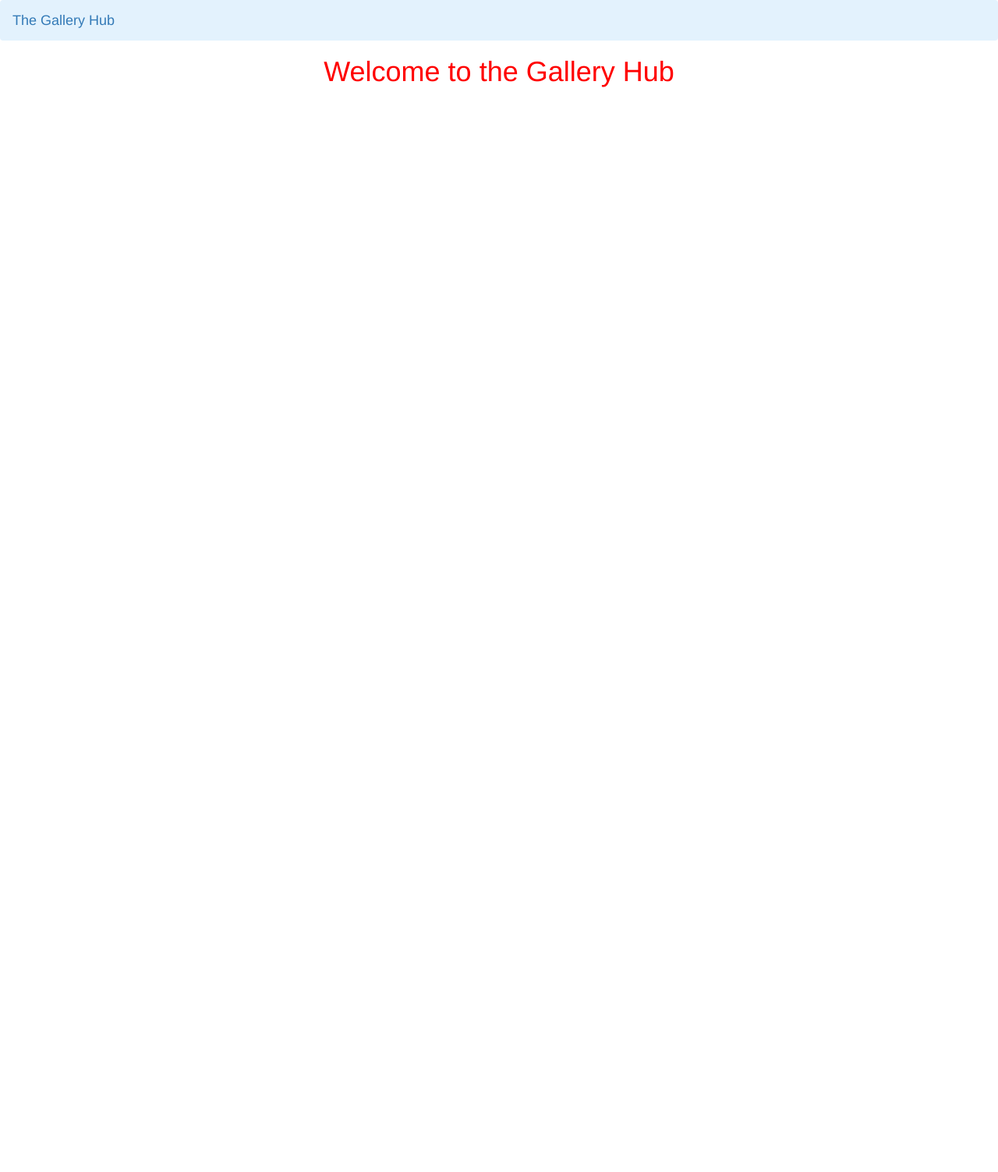
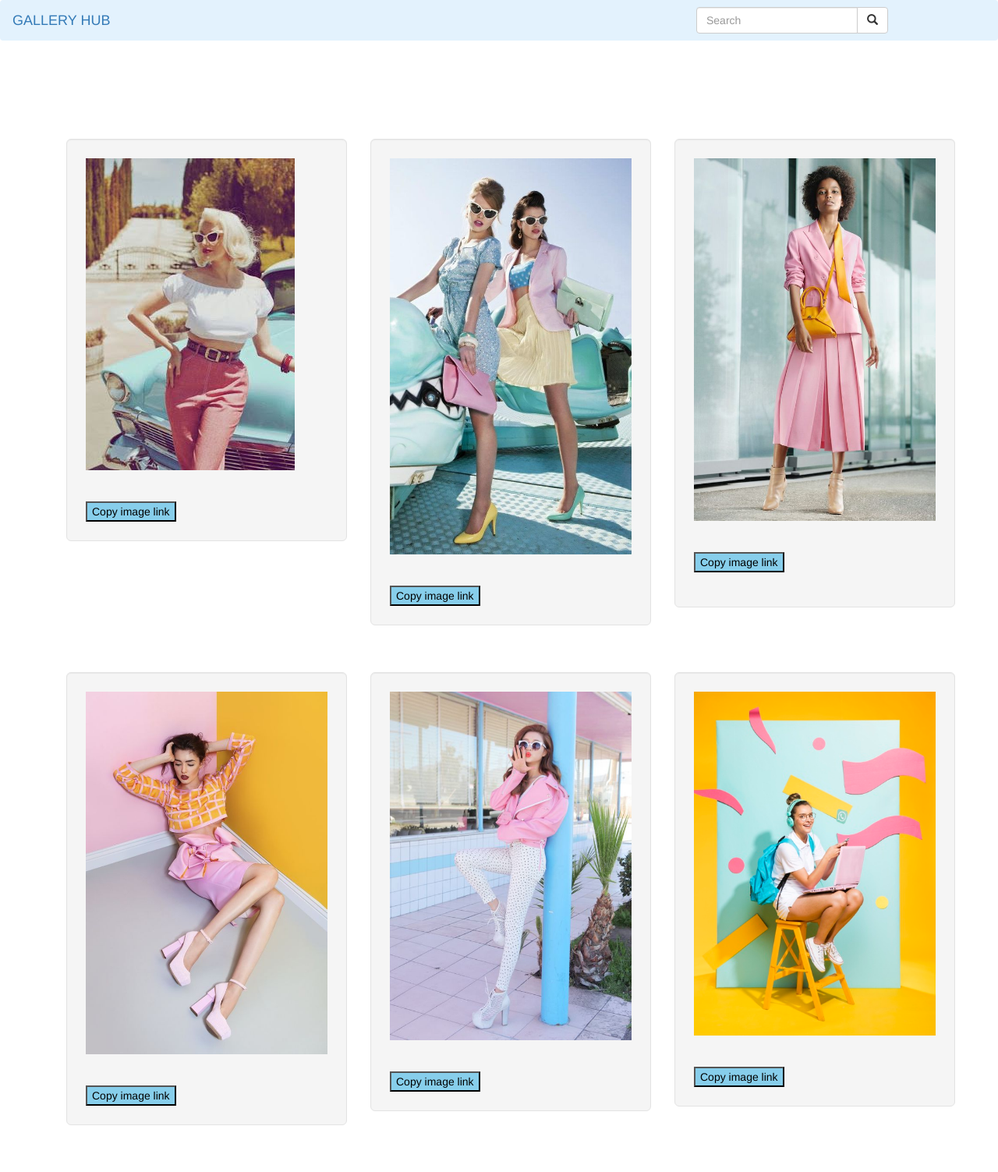
Before and after one commit to YomiRich/GalleryHub, a Django app: a page that uses gallery/templates/base.html in a window 1280 px wide. Shown: the whole page at 78% size. Before the commit the page ends 112 px from the top, so only its background shows below. Run offline with Django 3.2, Linux system fonts and the light colour scheme; data that the repository does not hold is empty; some libraries are stand-ins or nearby versions.

Commit message:
Add all changes

```diff
--- a/GalleryHub/urls.py
+++ b/GalleryHub/urls.py
@@ -23,5 +23,5 @@ urlpatterns = [
     url(r'^admin/', admin.site.urls),
     url(r'^gallery/',include('gallery.urls'))
 ]
-urlpatterns += staticfiles_urlpatterns()
-urlpatterns += static(settings.MEDIA_URL, document_root=settings.MEDIA_ROOT)
+if settings.DEBUG:
+    urlpatterns+= static(settings.MEDIA_URL, document_root = settings.MEDIA_ROOT)
--- a/gallery/templates/base.html
+++ b/gallery/templates/base.html
@@ -20,7 +20,7 @@
 <body>
     {% include "navbar.html" %}
 
-    {% block content %} <h1 class='text-center'>Welcome to the Gallery Hub</h1> {%endblock%}
+    {% block content %}{%endblock%}
 
     {% block scripts %}
         <script src="https://ajax.googleapis.com/ajax/libs/jquery/3.2.1/jquery.min.js"></script>
--- a/gallery/templates/navbar.html
+++ b/gallery/templates/navbar.html
@@ -9,12 +9,23 @@
 <nav class="navbar navbar-light" style="background-color: #e3f2fd;">
     <div class="container-fluid">
     <div class="navbar-header">
-    <a class="navbar-brand" href="{% url 'welcome' %}">The Gallery Hub</a>
+    <a class="navbar-brand" href="{% url 'photoToday' %}">GALLERY HUB</a>
     </div>
+
+    <!-- Adding a search form  -->
+    <div class="col-sm-4 col-md-4 navbar-right">
+
+        <form class="navbar-form" role="search" action="{% url 'search_results' %}">
+
+        <div class="input-group">
+            <input type="text" class="form-control" placeholder="Search" name="article">
+        <div class="input-group-btn">
+            <button class="btn btn-default" type="submit"><i class="glyphicon glyphicon-search"></i></button>
+            </div>
+        </div>
+
+        </form>
+    </div>
+    <!-- search form end -->
     </div>
 </nav>
-{%for image in images%}
-<img src="{{image.image.url}}" alt="">
-{%endfor%}
-</body>
-</html>
--- a/gallery/templates/todayphoto.html
+++ b/gallery/templates/todayphoto.html
@@ -5,4 +5,95 @@
 
 
 
+<div class="container">
+
+  <!-- Looping through photos   -->
+  {% for pics_item in pics %}
+<div class="row">
+  <!-- displaying News articles -->
+  <div class="col-xs-6 col-sm-6 col-md-6 col-lg-6">
+    <img src="{{image.image.url}}" class="img-responsive" alt="Image">
+  </div>
+
+</div>
+
+
+{% empty %}
+<div class="container">
+  <div class="row">
+    <h2 class="text-center" style ="color: white; font-size: 492%;">GALLERY HUB</h2>
+  </div>
+
+  <div class="row ">
+    <div class="col-md-4 " >
+      <div class="well well-lg">
+        <img src="/static/images/fashion7.jpg"  class = "img-responsive" alt="static/img/img1.jpg" height=415px;>
+        <br>
+        <br>
+        <button onclick="copyToClipboard('#p1')" style="background-color:skyblue; color:black;">Copy image link</button>
+        <br>
+      </div>
+    </div>
+
+    <div class="col-md-4 " >
+      <div class="well well-lg">
+        <img src="/static/images/fashion2.jpg" class = "img-responsive" alt="static/img/img2.jpg" height=400px;>
+        <br>
+        <br>
+        <button onclick="copyToClipboard('#p1')" style="background-color:skyblue; color:black;">Copy image link</button>
+        <br>
+      </div>
+    </div>
+
+    <div class="col-md-4 " >
+      <div class="well well-lg ">
+        <img src="/static/images/fashion3.jpg" class = "img-responsive" alt="static/img/img3.jpg" height=405px;>
+        <br>
+        <br>
+        <button onclick="copyToClipboard('#p1')" style="background-color:skyblue; color:black;">Copy image link</button>
+        <br>
+        <br>
+      </div>
+    </div>
+</div>
+<br>
+<br>
+<div class="row ">
+  <div class="col-md-4 " >
+    <div class="well well-lg ">
+      <img src="/static/images/fashion4.jpg" class = "img-responsive" alt="" height=405px;>
+      <br>
+      <br>
+      <button onclick="copyToClipboard('#p1')" style="background-color:skyblue; color:black;">Copy image link</button>
+      <br>
+    </div>
+  </div>
+
+  <div class="col-md-4 " >
+    <div class="well well-lg ">
+      <img src="/static/images/fashion5.jpg" class = "img-responsive"  alt="" height=390px;>
+      <br>
+      <br>
+      <button onclick="copyToClipboard('#p1')" style="background-color:skyblue; color:black;">Copy image link</button>
+      <br>
+    </div>
+  </div>
+
+  <div class="col-md-4 " >
+    <div class="well well-lg ">
+      <img src="/static/images/fashion6.jpg" class = "img-responsive"  alt="" height=435px;>
+      <br>
+      <br>
+      <button onclick="copyToClipboard('#p1')" style="background-color:skyblue; color:black;">Copy image link</button>
+      <br>
+    </div>
+  </div>
+</div>
+<br>
+<br>
+
+</div>
+</div>
+{% endfor %}
+</div>
 {% endblock %}
--- a/gallery/urls.py
+++ b/gallery/urls.py
@@ -6,6 +6,8 @@ from django.conf.urls.static import static
 urlpatterns=[
     url(r'^$',views.welcome,name = 'welcome'),
     url('^today/$',views.photo_of_day,name = 'photoToday'),
+    url(r'^search/$', views.search_by_category, name='search_results'),
+    url(r'^location/(\d+)',views.search_by_location,name ='location_filter')
 
 ]
 if settings.DEBUG:
--- a/gallery/views.py
+++ b/gallery/views.py
@@ -9,3 +9,22 @@ def photo_of_day(request):
     location = Location.objects.all()
     images=Image.objects.all()
     return render(request,'todayphoto.html',{"images":images, "location": location})
+
+def search_by_category(request):
+    if 'image' in request.GET and request.GET["image"]:
+        search_term = request.GET.get("image")
+        print(search_term)
+        found_images = Image.search_by_category(search_term)
+        print(found_images)
+        message = f"{search_term}"
+        return render(request,'search.html',{"message":message,"images":found_images})
+    else:
+        message=" Item not found."
+        return render(request,'search.html',{"message":message})
+
+def search_by_location(request, location):
+    locations = Location.objects.all()
+    images = Image.search_by_location(location)
+    print(images)
+    title = f'{location} Photos'
+    return render(request, 'location.html', {'title': title, 'images': images, 'locations': locations})
--- a/static/css/basegallery.css
+++ b/static/css/basegallery.css
@@ -1,3 +1,4 @@
-h1{
-    color: red;
+h1
+{
+color: blue;
 }
```
Also changed, not shown: gallery/templates/search.html (added, +31 -0 lines), static/images/fashion 1.jpg (added), static/images/fashion1.jpg (added), static/images/fashion2.jpg (added), static/images/fashion3.jpg (added), static/images/fashion4.jpg (added), static/images/fashion5.jpg (added), static/images/fashion6.jpg (added), static/images/fashion7.jpg (added), static/images/icon1.png (added).
